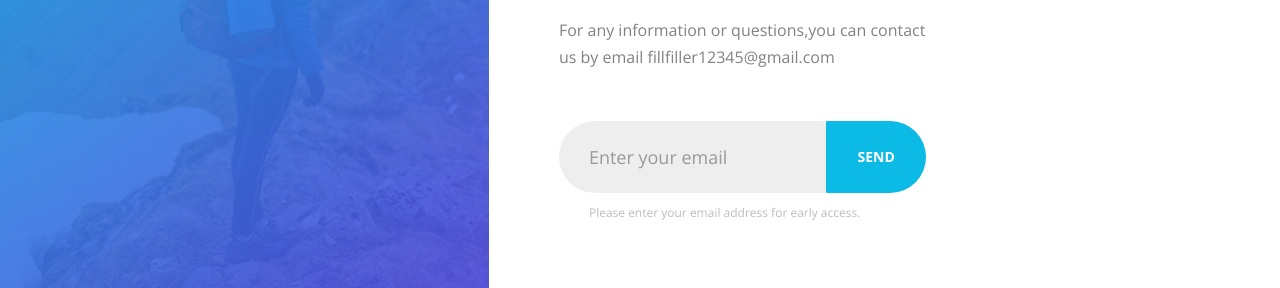
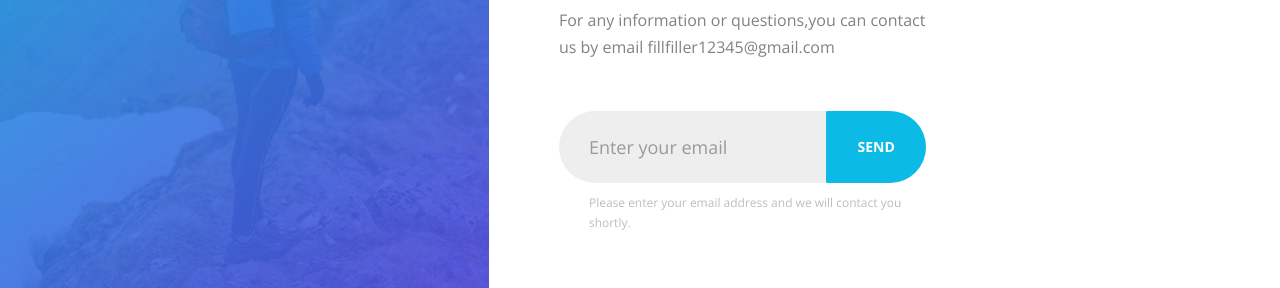
Before and after one commit to NoVitaGarden/NoVitaGarden.github.io, a plain HTML site: page index.html in a window 1280 px wide. Shown: the part 432-720 px from the top of the page. Drawn offline with nearby package versions, Linux system fonts and the light colour scheme; a web font is replaced by a local one.

Commit message:
index.html

```diff
--- a/index.html
+++ b/index.html
@@ -72,7 +72,7 @@
 									<div class="form-group">
 										<input type="text" class="form-control" placeholder="Enter your email">
 										<input type="submit" value="Send" class="btn btn-primary">
-										<p class="tip">Please enter your email address for early access.</p>
+										<p class="tip">Please enter your email address and we will contact you shortly.</p>
 									</div>
 								</form>
 							</div>
```
